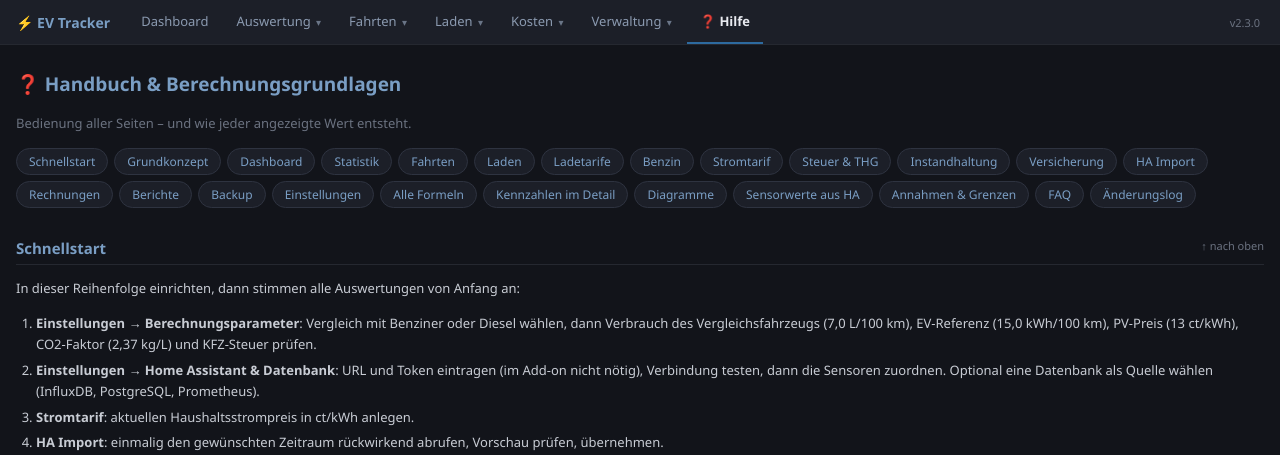
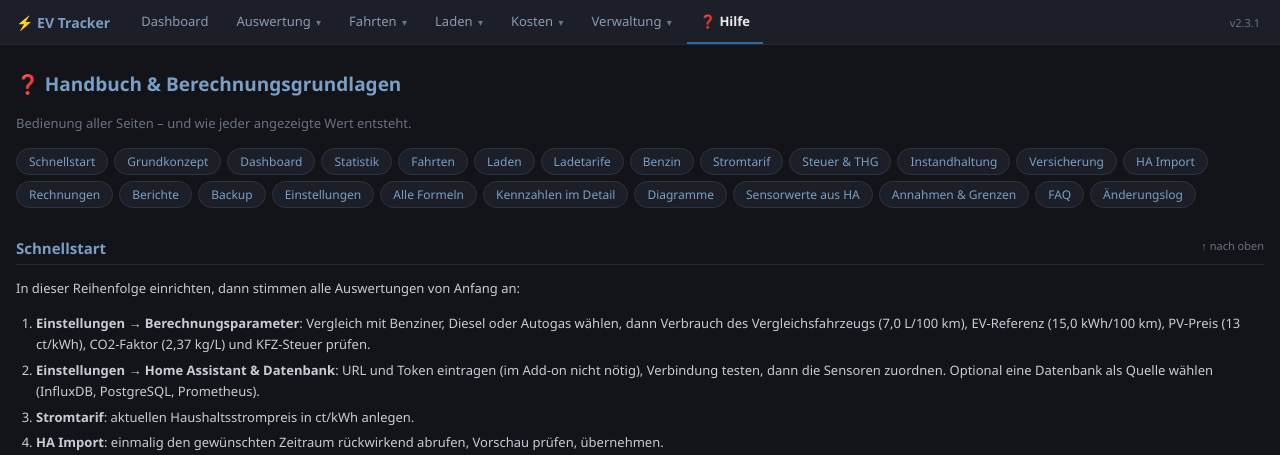
Before and after one commit to HasenbeinMH/ev-tracker-ha, a FastAPI app: page /hilfe in a window 1280 px wide. Shown: the top 455 px of the page. Run offline with FastAPI, Linux system fonts and the light colour scheme; data comes from the database, SQL or seed files in the repository.

Commit message:
Version 2.3.1: Autogas als Vergleichsfahrzeug
- "Vergleich mit": Benziner, Diesel oder Autogas-Auto (LPG), Auswahl aus berechnung.KRAFTSTOFFE
- Standard-CO2-Faktor Autogas 1,64 kg/L
- Textfassung des Mailberichts: kuerzere Beschriftung "<Kraftstoff>-Vergleich"

Co-Authored-By: Claude Opus 5.5 <noreply@anthropic.com>

```diff
--- a/berechnung.py
+++ b/berechnung.py
@@ -18,6 +18,9 @@ KRAFTSTOFFE = {
                "fahrzeug_gen": "Benziners", "co2_standard": 2.37},
     "diesel": {"art": "diesel", "name": "Diesel", "fahrzeug": "Diesel",
                "fahrzeug_gen": "Diesels", "co2_standard": 2.65},
+    # LPG wird wie Benzin und Diesel in Litern getankt und bezahlt
+    "autogas": {"art": "autogas", "name": "Autogas", "fahrzeug": "Autogas-Auto",
+                "fahrzeug_gen": "Autogas-Autos", "co2_standard": 1.64},
 }
 
 
--- a/berichte.py
+++ b/berichte.py
@@ -265,7 +265,7 @@ def als_text(bericht: dict) -> str:
         f"Geladene Energie:   {fmt(d['kwh'], 1, 'kWh')} "
         f"in {d['ladevorgaenge']} Vorgaengen",
         f"Stromkosten:        {fmt(d['strom_kosten'], 2, 'EUR')}",
-        f"{(kf['fahrzeug'] + '-Vergleich:'):<19} {fmt(d['benzin_kosten'], 2, 'EUR')}",
+        f"{(kf['name'] + '-Vergleich:'):<19} {fmt(d['benzin_kosten'], 2, 'EUR')}",
         f"Ersparnis:          {fmt(d['ersparnis'], 2, 'EUR')}",
         f"THG-Ertrag:         {fmt(d['thg'], 2, 'EUR')}",
         f"CO2 gespart:        {fmt(d['co2'], 1, 'kg')}",
--- a/config.yaml
+++ b/config.yaml
@@ -3,7 +3,7 @@
 # + webapp/Dockerfile verwenden.
 # version: muss synchron zu version.py VERSION gehalten werden (siehe dort).
 name: EV Tracker
-version: "2.3.0"
+version: "2.3.1"
 slug: ev_tracker
 description: Ladekosten, Ersparnis und Statistik fürs Elektroauto – als Add-on direkt in Home Assistant.
 url: "https://github.com/HasenbeinMH/ev-tracker-ha"
--- a/database.py
+++ b/database.py
@@ -246,8 +246,9 @@ def get_config() -> dict:
         "co2_faktor_benzin":  float(m.get("co2_faktor_benzin") or 2.37),
         "co2_strommix":       float(m.get("co2_strommix") or 401.0),
         "ha_aktiv":           m.get("ha_aktiv") == "1",
-        # Vergleichsfahrzeug: "benzin" oder "diesel" (nur Beschriftung und CO2-Standard)
-        "kraftstoff":         m.get("kraftstoff") if m.get("kraftstoff") == "diesel" else "benzin",
+        # Vergleichsfahrzeug: "benzin", "diesel" oder "autogas" (nur Beschriftung und
+        # CO2-Standard; die Liste steht in berechnung.KRAFTSTOFFE)
+        "kraftstoff":         m.get("kraftstoff") or "benzin",
     }
 
 
--- a/version.py
+++ b/version.py
@@ -19,10 +19,20 @@ Zaehlweise: major = grosse Umbauten, minor = neue Funktion,
 patch = Fehlerbehebung oder Detailverbesserung.
 """
 
-VERSION = "2.3.0"
+VERSION = "2.3.1"
 
 # Neueste Version zuerst. "aenderungen" ist eine Liste von Klartextzeilen.
 CHANGELOG = [
+    {
+        "version": "2.3.1",
+        "datum": "2026-09-25",
+        "titel": "Autogas als Vergleichsfahrzeug",
+        "aenderungen": [
+            "Einstellungen → \"Vergleich mit\": neben Benziner und Diesel jetzt auch Autogas-Auto (LPG)",
+            "Standard-CO2-Faktor fuer Autogas 1,64 kg/L; Beschriftungen wie \"Autogaspreise\" und \"Ersparnis vs. Autogas-Auto\"",
+            "Tankerkoenig liefert keine Autogaspreise – den LPG-Preis je Monat von Hand eintragen oder einen eigenen Sensor verwenden",
+        ],
+    },
     {
         "version": "2.3.0",
         "datum": "2026-09-25",
--- a/webapp/app.py
+++ b/webapp/app.py
@@ -1615,6 +1615,7 @@ def einstellungen(request: Request):
                   cfg=db.get_config(),
                   fahrzeug_name=db.get_einstellung_str("fahrzeug_name") or "",
                   kfz=db.get_einstellung("kfz_steuer_benziner") or 0.0,
+                  kraftstoffe=berechnung.KRAFTSTOFFE,
                   ha=ha_settings,
                   add_on_modus=IST_ADDON,
                   supervisor_aktiv=IST_ADDON
--- a/webapp/templates/einstellungen.html
+++ b/webapp/templates/einstellungen.html
@@ -11,8 +11,9 @@
     </label>
     <label class="feld">Vergleich mit
       <select name="kraftstoff">
-        <option value="benzin" {% if kf.art == "benzin" %}selected{% endif %}>Benziner</option>
-        <option value="diesel" {% if kf.art == "diesel" %}selected{% endif %}>Diesel</option>
+        {% for art, k in kraftstoffe.items() %}
+        <option value="{{ art }}" {% if kf.art == art %}selected{% endif %}>{{ k.fahrzeug }}</option>
+        {% endfor %}
       </select>
     </label>
     <label class="feld">{{ kf.fahrzeug }} L/100km
--- a/webapp/templates/hilfe.html
+++ b/webapp/templates/hilfe.html
@@ -80,7 +80,7 @@
 <h2 id="start">Schnellstart <a class="hb-oben" href="#oben">↑ nach oben</a></h2>
 <p>In dieser Reihenfolge einrichten, dann stimmen alle Auswertungen von Anfang an:</p>
 <ol>
-  <li><b>Einstellungen → Berechnungsparameter</b>: Vergleich mit Benziner oder Diesel wählen, dann Verbrauch des Vergleichsfahrzeugs (7,0 L/100 km), EV-Referenz (15,0 kWh/100 km), PV-Preis (13 ct/kWh), CO2-Faktor ({{ '%.2f'|format(kf.co2_standard)|replace('.', ',') }} kg/L) und KFZ-Steuer prüfen.</li>
+  <li><b>Einstellungen → Berechnungsparameter</b>: Vergleich mit Benziner, Diesel oder Autogas wählen, dann Verbrauch des Vergleichsfahrzeugs (7,0 L/100 km), EV-Referenz (15,0 kWh/100 km), PV-Preis (13 ct/kWh), CO2-Faktor ({{ '%.2f'|format(kf.co2_standard)|replace('.', ',') }} kg/L) und KFZ-Steuer prüfen.</li>
   <li><b>Einstellungen → Home Assistant &amp; Datenbank</b>: URL und Token eintragen (im Add-on nicht nötig), Verbindung testen, dann die Sensoren zuordnen. Optional eine Datenbank als Quelle wählen (InfluxDB, PostgreSQL, Prometheus).</li>
   <li><b>Stromtarif</b>: aktuellen Haushaltsstrompreis in ct/kWh anlegen.</li>
   <li><b>HA Import</b>: einmalig den gewünschten Zeitraum rückwirkend abrufen, Vorschau prüfen, übernehmen.</li>
@@ -305,11 +305,11 @@
 <h2 id="einstellungen">Einstellungen <a class="hb-oben" href="#oben">↑ nach oben</a></h2>
 <table>
   <tr><th style="width:26%">Parameter</th><th style="width:18%">Standard</th><th>Wirkung</th></tr>
-  <tr><td>Vergleich mit</td><td>Benziner</td><td>Benziner oder Diesel. Gerechnet wird gleich (Liter × Preis); es ändern sich die Beschriftungen und der Standard-CO2-Faktor. Als Preis-Sensor dann den Dieselpreis wählen, z.B. von Tankerkönig.</td></tr>
+  <tr><td>Vergleich mit</td><td>Benziner</td><td>Benziner, Diesel oder Autogas (LPG). Gerechnet wird gleich (Liter × Preis); es ändern sich die Beschriftungen und der Standard-CO2-Faktor. Als Preis-Sensor den passenden Kraftstoff wählen – Diesel z.B. von Tankerkönig. Tankerkönig kennt kein Autogas; den LPG-Preis dann von Hand je Monat eintragen oder einen eigenen Sensor verwenden.</td></tr>
   <tr><td>{{ kf.fahrzeug }}-Verbrauch</td><td>7,0 L/100 km</td><td>Basis jeder Ersparnis- und CO2-Rechnung. Wirkt rückwirkend.</td></tr>
   <tr><td>EV-Referenz</td><td>15,0 kWh/100 km</td><td>Nur Ziellinie im Verbrauchsdiagramm – keine Kostenwirkung.</td></tr>
   <tr><td>PV-Preis</td><td>13 ct/kWh</td><td>Bewertung des PV-Eigenverbrauchs.</td></tr>
-  <tr><td>CO2-Faktor</td><td>2,37 kg/L (Diesel 2,65)</td><td>Verbrennungs- plus Vorkettenemission je Liter. Beim Wechsel Benziner ↔ Diesel springt der Standardwert mit um; ein eigener Wert bleibt stehen.</td></tr>
+  <tr><td>CO2-Faktor</td><td>2,37 kg/L (Diesel 2,65, Autogas 1,64)</td><td>Verbrennungs- plus Vorkettenemission je Liter. Beim Wechsel des Kraftstoffs springt der Standardwert mit um; ein eigener Wert bleibt stehen.</td></tr>
   <tr><td>KFZ-Steuer</td><td>0 €</td><td>Jahressteuer des Vergleichs-{{ kf.fahrzeug_gen }}.</td></tr>
 </table>
 <ul>
```
Also changed, not shown: CHANGELOG.md, README.md.
